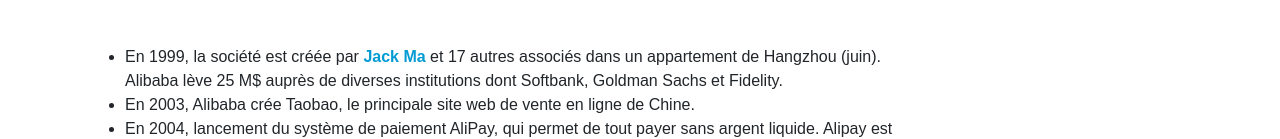
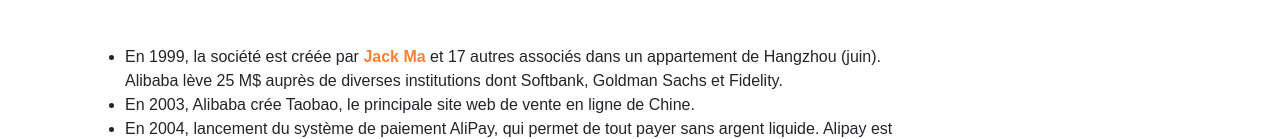
Before and after one commit to salma-mindy/actuality-1, a plain HTML site: page index.html in a window 1280 px wide. Shown: the part 1429-1568 px from the top of the page. Drawn offline with nearby package versions, Linux system fonts and the light colour scheme.

Commit message:
Update index.html

```diff
--- a/index.html
+++ b/index.html
@@ -144,7 +144,7 @@
                 <p class="mb-5">
                     * <strong>Historique</strong> :
                 <ul>
-                    <li>En 1999, la société est créée par <strong style="color: #029bd3;">Jack Ma</strong> et 17 autres associés dans un appartement de Hangzhou (juin). Alibaba lève 25 M$ auprès de diverses institutions dont Softbank, Goldman Sachs et Fidelity.</li>
+                    <li>En 1999, la société est créée par <strong style="color: #fb8034;">Jack Ma</strong> et 17 autres associés dans un appartement de Hangzhou (juin). Alibaba lève 25 M$ auprès de diverses institutions dont Softbank, Goldman Sachs et Fidelity.</li>
                     <li>En 2003, Alibaba crée Taobao, le principale site web de vente en ligne de Chine.</li>
                     <li>En 2004, lancement du système de paiement AliPay, qui permet de tout payer sans argent liquide. Alipay est très largement utilisé en Chine, un simple smartphone suffit pour payer un café, des vêtements ou ses factures.</li>
                     <li>En 2005, Alibaba Group fait une alliance stratégique avec Yahoo! Alibaba Group prend le contrôle de China Yahoo contre une entrée au capital de Yahoo! dans Alibaba Group.</li>
```
